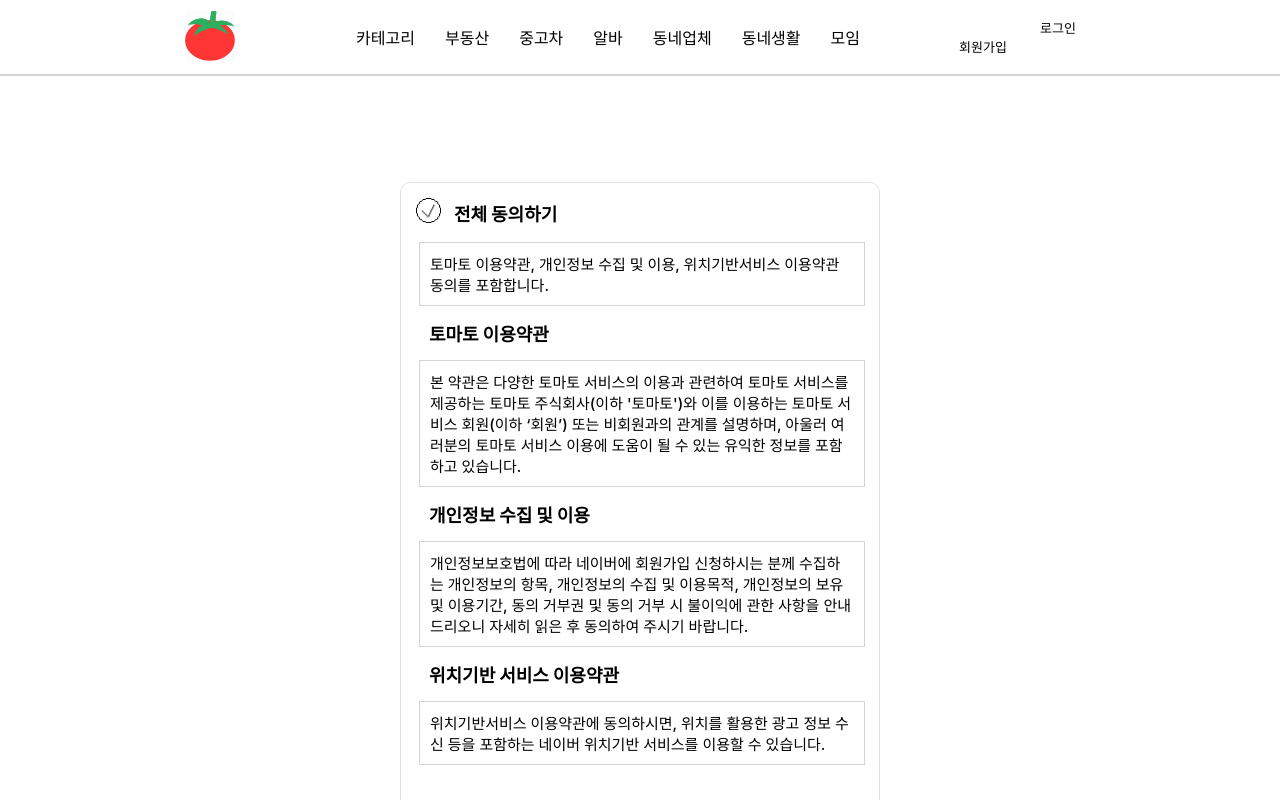
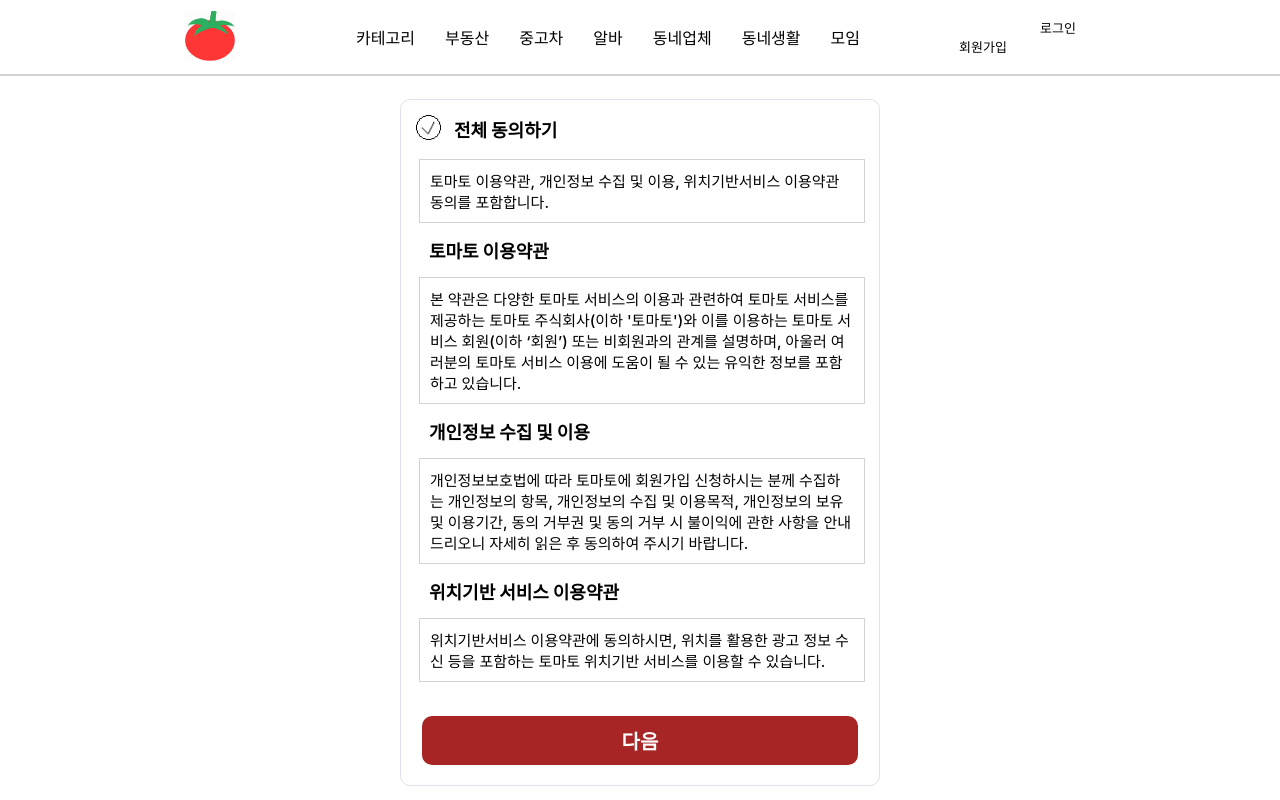
Before and after one commit to gaal94/dangun, a React (Create React App) app in the folder react/dangun_front/: page /join in a window 1280 px wide. Shown: the top 800 px of the page. Built offline with nearby package versions, Linux system fonts and the light colour scheme.

Commit message:
프론트앤드 오류 수정

```diff
--- a/react/dangun_front/src/Components/FooterComponent.css
+++ b/react/dangun_front/src/Components/FooterComponent.css
@@ -1,5 +1,6 @@
 .footer
 {
+	width: 100%;
 	border-top: 1px solid lightgray;
 }
 
--- a/react/dangun_front/src/Components/FooterComponent.js
+++ b/react/dangun_front/src/Components/FooterComponent.js
@@ -5,6 +5,7 @@
 {
   return (
     <>
+    <div className='footer'>
       <table>
         <tbody>
           <tr>
@@ -54,6 +55,7 @@
           </tr>
         </tbody>
       </table>
+      </div>
     </>
   );
 }
--- a/react/dangun_front/src/Components/ItemLIstComponent.js
+++ b/react/dangun_front/src/Components/ItemLIstComponent.js
@@ -7,8 +7,18 @@
 
 const ItemListComponent = ( ) => {
 
+    const [userId, setUserId] = useState("");
     const [itemList, setItemList] = useState([]);
 
+    useEffect(()=> {
+        axios.post("http://localhost:9090/auth-check", {}, {withCredentials : true}).then((res) => {
+          if(res.data != "Forbidden Error"){
+            setUserId(res.data);
+          }else{
+            setUserId("");
+          }
+        }).catch((err) => console.log(err));
+      }, [])
 
     useEffect(() => {
         axios.get("http://localhost:9090/item/list").then((res)=>{
@@ -21,7 +31,7 @@
     return (
         <div>
             <div className="header">
-                <Header />
+                <Header userId={userId} />
             </div >
             <div className="item_list_container">
                 <div className="box_item box_list">
@@ -50,7 +60,7 @@
                         </table>
                     </div>
                 </div>
-                <div>
+                <div className="footer">
                 <Footer />
                 </div>
             </div>
--- a/react/dangun_front/src/Components/ItemListComponent.css
+++ b/react/dangun_front/src/Components/ItemListComponent.css
@@ -1,25 +1,18 @@
 .item_list_container
 {
-    width: 1080px;
+	width: 90%;
     margin: auto;
     display: grid;
     grid-template-rows: 100% 10%;
 }
-.box_item
-{
-    text-align: center;
-}
-.box_list
-{
-    /* grid-column: 1 / 4;
-    grid-row: 3 / 4;  */
-  border: 1px solid black;
-}
 
 .box_list table
 {
-    width: 100%;
+    width: 70%;
     border-collapse: collapse;
+    margin-left: 15%;
+    margin-top: 2%;
+
 }
 
 .box_list th, .box_list td
--- a/react/dangun_front/src/Components/JoinComponent.css
+++ b/react/dangun_front/src/Components/JoinComponent.css
@@ -5,6 +5,7 @@
   display: grid;
   grid-template-columns: repeat(3, 1fr);
   grid-template-rows: repeat(32, 1fr);
+
 }
 
 .box_item
@@ -15,11 +16,16 @@
 .box_join
 {
   grid-column: 2 / 3;
-  grid-row: 5 / 28;
+  grid-row: 2 / 32;
 
   margin: 0px -60px;
+  border: 1px solid #dee3eb;
+  border-radius: 10px;
 
   text-align: left;
+
+  font-size: 20px;
+
 }
 
 .title
@@ -62,7 +68,8 @@
   font-weight: 700;
   background-color: #eb3333;
   padding: 10px 200px;
-  margin: 30px 0px;
+  margin-top: 10px;
+  margin-bottom: 20px;
   cursor: pointer;
 }
 
--- a/react/dangun_front/src/Components/JoinComponent.js
+++ b/react/dangun_front/src/Components/JoinComponent.js
@@ -65,7 +65,7 @@
                     <tr class="detail">
                         <td></td>
                         <td>
-                        개인정보보호법에 따라 네이버에 회원가입 신청하시는 분께 수집하는 개인정보의 항목, 개인정보의 수집 및 이용목적, 개인정보의 보유 및 이용기간, 동의 거부권 및 동의 거부 시 불이익에 관한 사항을 안내 드리오니 자세히 읽은 후 동의하여 주시기 바랍니다.
+                        개인정보보호법에 따라 토마토에 회원가입 신청하시는 분께 수집하는 개인정보의 항목, 개인정보의 수집 및 이용목적, 개인정보의 보유 및 이용기간, 동의 거부권 및 동의 거부 시 불이익에 관한 사항을 안내 드리오니 자세히 읽은 후 동의하여 주시기 바랍니다.
                         </td>
                     </tr>
                     <tr class="title">
@@ -78,7 +78,7 @@
                     <tr class="detail">
                         <td></td>
                         <td>
-                        위치기반서비스 이용약관에 동의하시면, 위치를 활용한 광고 정보 수신 등을 포함하는 네이버 위치기반 서비스를 이용할 수 있습니다.
+                        위치기반서비스 이용약관에 동의하시면, 위치를 활용한 광고 정보 수신 등을 포함하는 토마토 위치기반 서비스를 이용할 수 있습니다.
                         </td>
                     </tr>
                 </table>
--- a/react/dangun_front/src/Components/JoinNextComponent.css
+++ b/react/dangun_front/src/Components/JoinNextComponent.css
@@ -12,7 +12,7 @@
   text-align: center;
 }
 
-.box_join
+.box_join_next
 {
   grid-column: 2 / 3;
   grid-row: 5 / 32;
--- a/react/dangun_front/src/Components/JoinNextComponent.js
+++ b/react/dangun_front/src/Components/JoinNextComponent.js
@@ -61,7 +61,7 @@
 
             {/* Main */}
             <div className="box_container">
-                <div className="box_item box_join">
+                <div className="box_item box_join_next">
                     <div className="join">
                         {/* 아이디 */}
                         <table className="join_id">
--- a/react/dangun_front/src/Components/LoginComponent.css
+++ b/react/dangun_front/src/Components/LoginComponent.css
@@ -1,21 +1,7 @@
-.box_container
-{
-  width: 1080px;
-  margin: auto;
-  display: grid;
-  grid-template-columns: repeat(3, 1fr);
-  grid-template-rows: repeat(32, 1fr);
-}
-
-.box_item
-{
-  text-align: center;
-}
-
 .box_login
 {
   grid-column: 2 / 3;
-  grid-row: 7 / 28;
+  grid-row: 8 / 24;
 
   border: 1px solid #dee3eb;
   border-radius: 10px;
@@ -25,7 +11,7 @@
 .box_btns
 {
   grid-column: 2 / 3;
-  grid-row: 29 / 30;
+  grid-row: 25 / 26;
 }
 
 .login table
@@ -33,14 +19,13 @@
 	border: 1px solid lightgray;
   margin-left: 25px;
   padding: 5px 0px;
-  padding-right: 155px;
 }
 
 .login_id
 {
   border-top-left-radius: 10px;
   border-top-right-radius: 10px;
-  margin-top: 100px;
+  margin-top: 50px;
 }
 
 .login_pw
@@ -63,6 +48,7 @@
 	outline: none;
 	font-size: 20px;
 	padding: 10px;
+  padding-right: 160px;
 }
 
 .login_button
@@ -74,7 +60,7 @@
   font-weight: 700;
   background-color: #eb3333;
   padding: 10px 180px;
-  margin-top: 40px;
+  margin-top: 60px;
   cursor: pointer;
 }
 
--- a/react/dangun_front/src/Components/MainComponent.css
+++ b/react/dangun_front/src/Components/MainComponent.css
@@ -15,7 +15,7 @@
 .main_box_search
 {
 	grid-column: 1 / 4;
-	grid-row: 3 / 5;
+	grid-row: 2 / 3;
 
 	display: flex;
 	align-items: center;
@@ -30,7 +30,7 @@
 .main_box_suggest
 {
 	grid-column: 1 / 2;
-	grid-row: 4 / 5;
+	grid-row: 3 / 4;
 
 	align-items: center;
 	padding: 7px;
@@ -45,7 +45,7 @@
 .main_box_category_text
 {
 	grid-column: 1 / 4;
-	grid-row: 17 / 19;
+	grid-row: 16 / 17;
 
 	margin-top: 30px;
 	padding: 5px;
@@ -59,7 +59,7 @@
 .main_box_category
 {
 	grid-column: 1 / 2;
-	grid-row: 19 / 25;
+	grid-row: 17 / 23;
 
 	align-items: center;
     display: flex;
@@ -203,12 +203,12 @@
 	cursor: pointer;
 }
 
-ul {
+.alternate-results ul {
 	list-style-type: none;
 	padding: 0;
 }
 
-li {
+.alternate-results li {
 	cursor: pointer;
 	border-bottom: 1px solid #ccc;
 	padding: 10px 5px;
--- a/react/dangun_front/src/Components/SliderComponent.css
+++ b/react/dangun_front/src/Components/SliderComponent.css
@@ -1,21 +1,7 @@
-.box_container
-{
-	width: 1080px;
-	margin: auto;
-	display: grid;
-	grid-template-columns: repeat(3, 1fr);
-	grid-template-rows: repeat(30, 40px);
-}
-
-.box_item
-{
-	text-align: center;
-}
-
 .box_slider
 {
 	grid-column: 1 / 4;
-	grid-row: 5/ 17;
+	grid-row: 4/ 16;
 
 	width: 100%;
 	overflow: hidden;
```
